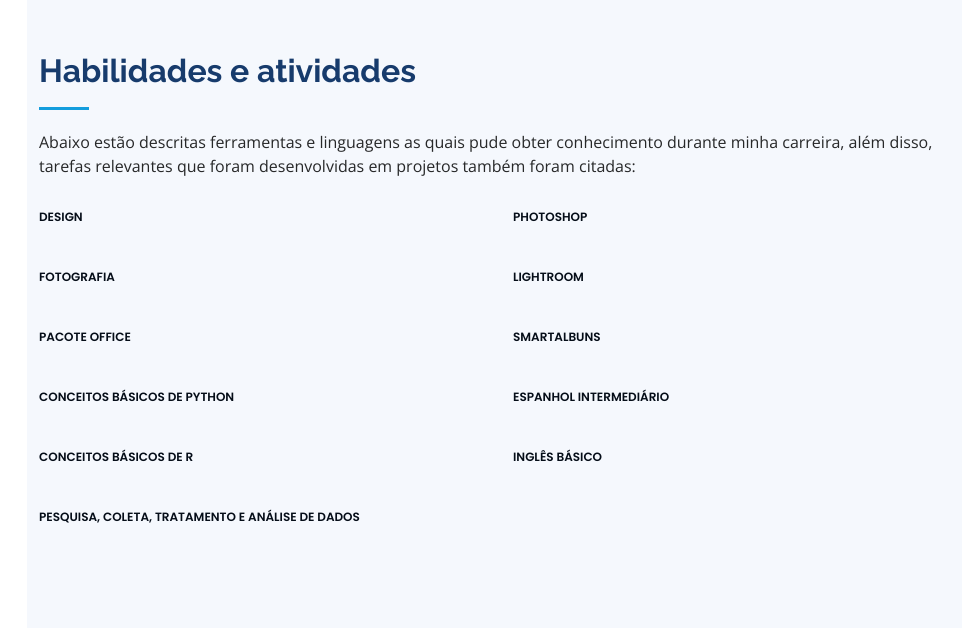
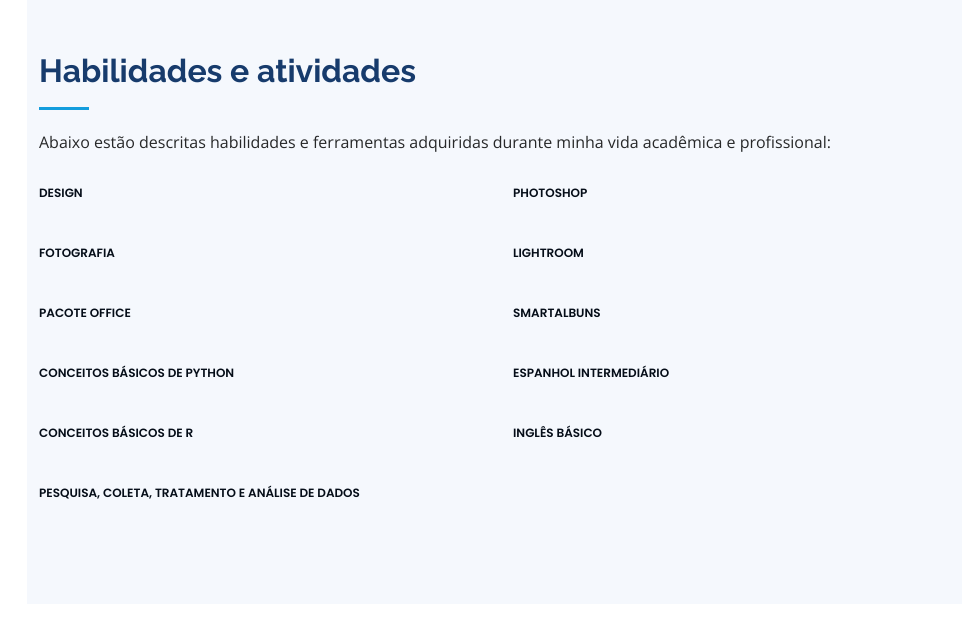
Before and after one commit to vivianranierems/vivianranierems.github.io, a plain HTML site: page index.html in a window 1280 px wide. Shown: the part 1880-2522 px from the top of the page, without its empty margins (305-1267 px from the left). Drawn offline with nearby package versions, Linux system fonts and the light colour scheme.

Commit message:
Update index.html

```diff
--- a/index.html
+++ b/index.html
@@ -161,7 +161,7 @@
 
         <div class="section-title">
           <h2>Habilidades e atividades</h2>
-          <p>Abaixo estão descritas ferramentas e linguagens as quais pude obter conhecimento durante minha carreira, além disso, tarefas relevantes que foram desenvolvidas em projetos também foram citadas:</p>
+          <p>Abaixo estão descritas habilidades e ferramentas adquiridas durante minha vida acadêmica e profissional:</p>
         </div>
 
         <div class="row skills-content">
```
